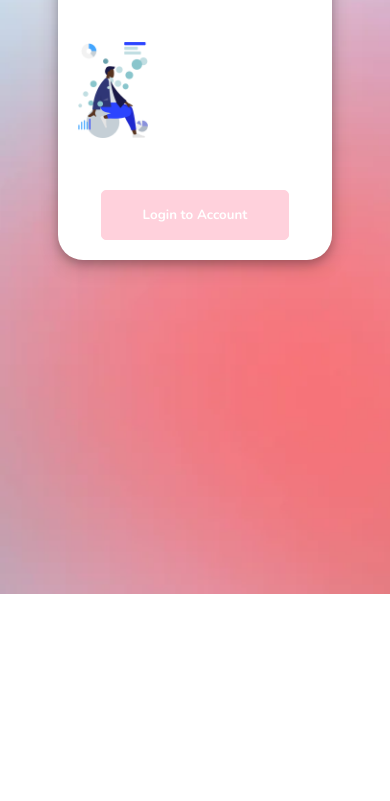
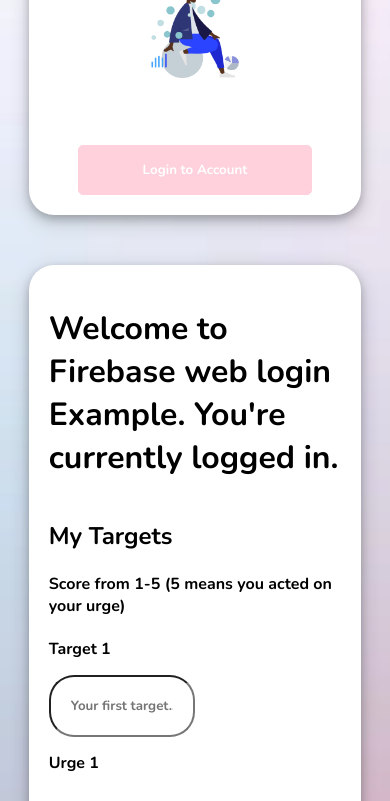
Before and after one commit to apuddy/webproject, a plain HTML site: page public/index.html in a window 390 px wide. Shown: the part 250-1051 px from the top of the page. Before the commit the page ends 844 px from the top, so only its background shows below. Drawn offline with nearby package versions, Linux system fonts and the light colour scheme; no server answers.

Commit message:
Updated mobile site

```diff
--- a/public/index.js
+++ b/public/index.js
@@ -95,16 +95,13 @@
                 "stringValue": document.getElementById('Pain').value
               } }
               ,{ "userEnteredValue": {
-                "stringValue": document.getElementById('Pain').value
-              } }
-              ,{ "userEnteredValue": {
                 "stringValue": document.getElementById('skills').value
               } }
               ,{ "userEnteredValue": {
                 "stringValue": document.getElementById('things').value
               } },
               { "userEnteredValue": {
-                "stringValue": document.getElementById('things').value
+                "stringValue": document.getElementById('therapy').value
               } }
             ]
           }], "fields": "*"
--- a/public/styleindex.css
+++ b/public/styleindex.css
@@ -98,16 +98,20 @@
 }
 
 @media only screen and (max-width: 480px) {
-  .main-div{
+  .main-div, .loggedin-div{
     width: 20%;
     margin: 0px auto;
-    margin-top: 150px;
+    margin-top: 50px;
+    margin-bottom: 50px;
     padding: 20px;
     display:block;
     box-shadow: 0 4px 8px 0 rgba(0, 0, 0, 0.2), 0 6px 20px 0 rgba(0, 0, 0, 0.19);
     border-radius: 25px;
     background-color: #fff;
-    min-width: 60%;
+    min-width: 75%;
+    display: flex;
+    justify-content: center;
+    flex-direction: column;
 
   }
 }
```
Also changed, not shown: firebase.json (renamed from public/firebase.json), 1 other file.
